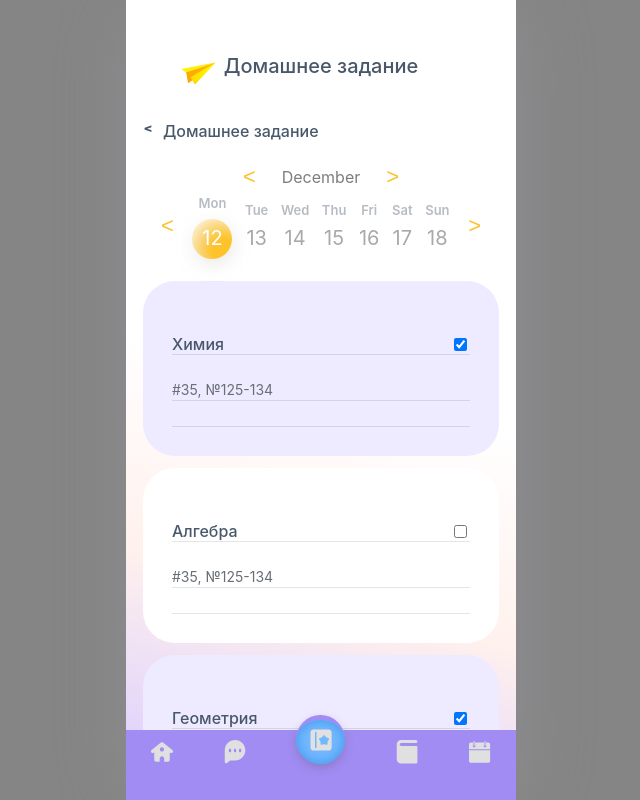
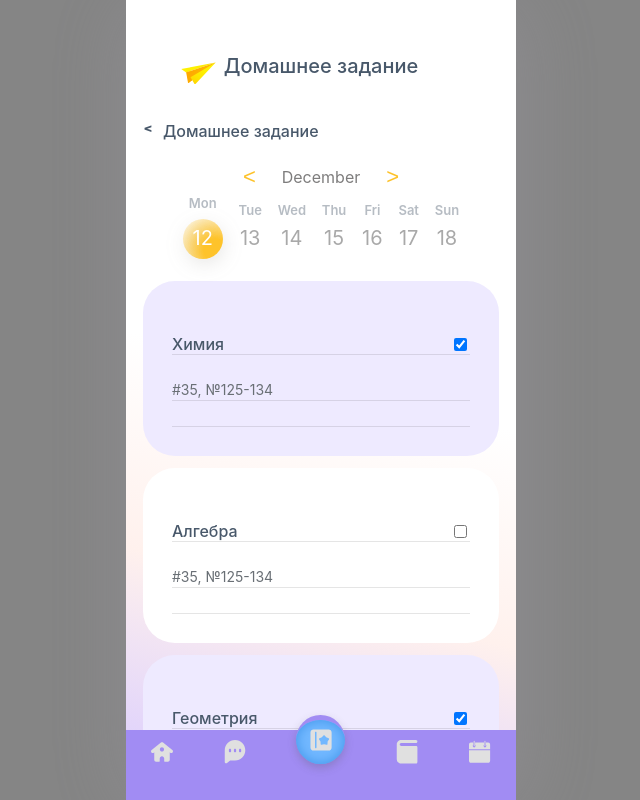
Before and after one commit to Dianakove32/school-way-pet-project, a Next.js app: page /diary/homework in a window 1280 px wide. Shown: the whole page, without its empty margins (319-959 px from the left). Built offline with nearby package versions, Linux system fonts and the light colour scheme.

Commit message:
fix size of calendar container, and remove arrow

```diff
--- a/pages/calendar/Week.tsx
+++ b/pages/calendar/Week.tsx
@@ -155,7 +155,7 @@ const Week = ({listData, type}:any) => {
               onClick={() => onSetWeekNumber("left")}
               className={cn(s.btn, s.headerBtn)}
             >
-              <div>&#706;</div>
+              {/*<div>&#706;</div>*/}
             </button>
             {week.map((day) => {
               const isAdditional =
@@ -178,7 +178,7 @@ const Week = ({listData, type}:any) => {
               className={cn(s.btn, s.headerBtn)}
             >
 
-              <div>&#707;</div>
+              {/*<div>&#707;</div>*/}
             </button>
           </div>
           </div>
--- a/pages/index.tsx
+++ b/pages/index.tsx
@@ -65,6 +65,7 @@ export default function Menu() {
         .wrapper-menu {
           background: linear-gradient(14.59deg, #D9CCFF 1.28%, #FFF1ED 28.09%, #FFFFFF 52.12%);
           padding: 16px 25px;
+          height: 100vh;
         }
         .header-menu {
           display: flex;
--- a/src/UI/Calendar/Calendar.module.css
+++ b/src/UI/Calendar/Calendar.module.css
@@ -117,7 +117,7 @@
     align-items: center;
     height: 30px;
     margin : 20px 0px 40px 0px;
-
+width: 100%;
 }
 .headModeCont{
     display: flex;
--- a/src/UI/Tabs/Tabs.tsx
+++ b/src/UI/Tabs/Tabs.tsx
@@ -89,7 +89,7 @@ const Tabs = ({ options, onClick, defaultValue = options[0].value, value, classN
       align-items: center;
       width: 90px;
       height: 28px;
-      padding: 7px 14px;
+      padding: 7px 13px;
       cursor: pointer;
       margin: 0;
       }
--- a/styles/Score.module.css
+++ b/styles/Score.module.css
@@ -3,7 +3,7 @@
     border-radius: 45px 45px 0px 0px;
     padding: 30px 10px 0px 10px;
     height: 100vh;
-    height: 550px;
+    height: 600px;
     overflow-y: auto;
 }
 .scoreItem{
```
